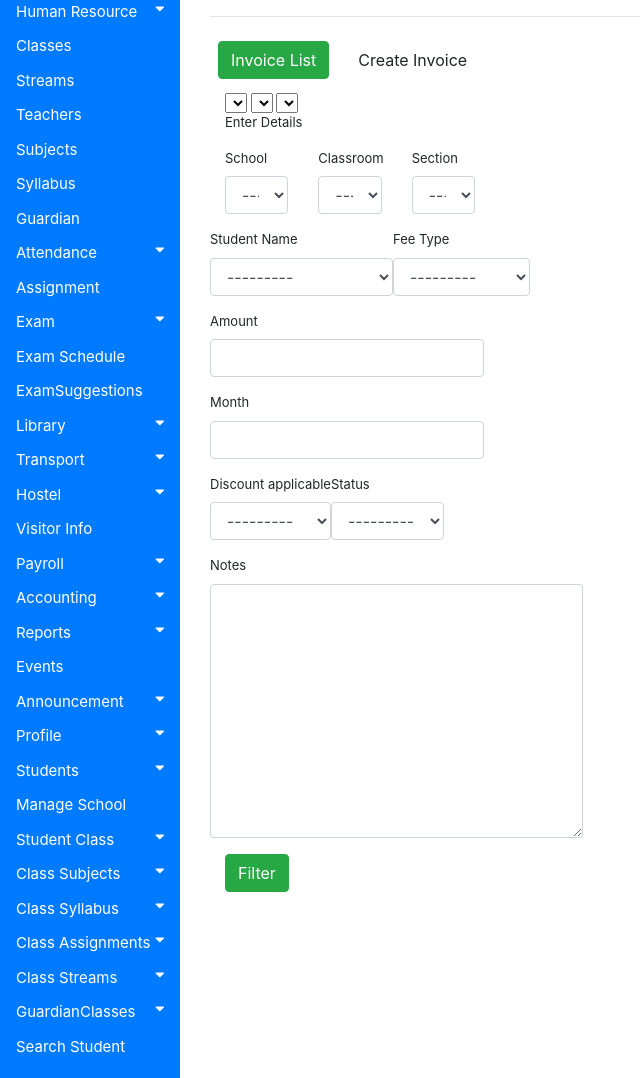
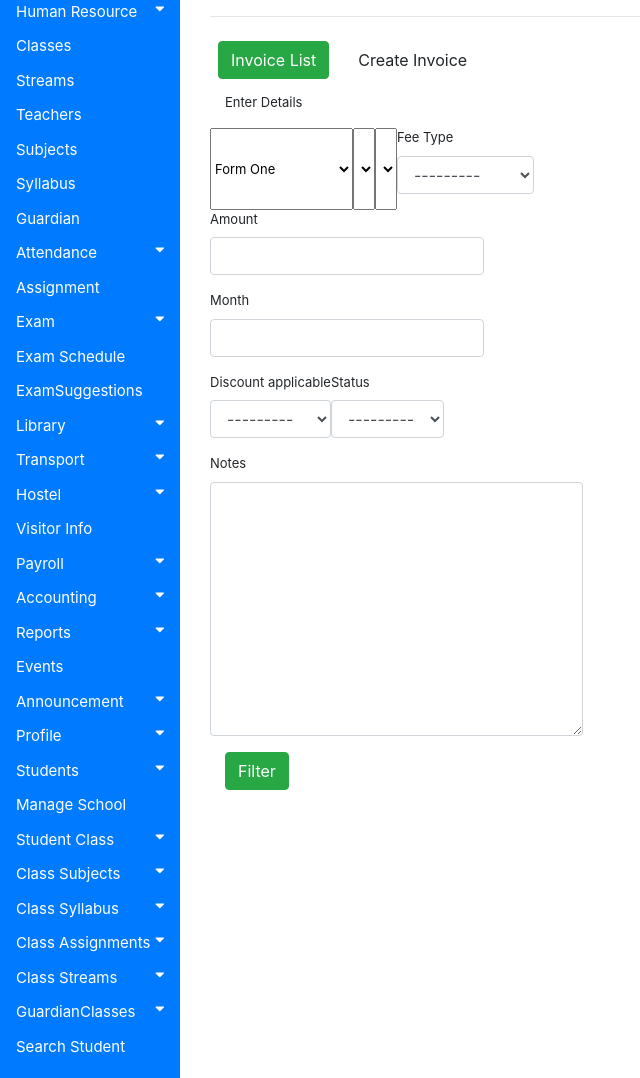
Before and after one commit to Dihfahsih1/msms, a Django app: page /accounts/addfeecollection in a window 1280 px wide; the page is wider, and only the part inside the window is pictured. Shown: the part 163-1241 px from the top of that part, without its empty margins (0-640 px from the left). Run offline with Django 3.2, Linux system fonts and the light colour scheme; data comes from the database, SQL or seed files in the repository; lists and menus that the app fills with data are empty; some libraries are stand-ins or nearby versions.

Commit message:
debugging

```diff
--- a/accounts/templates/accounts/Accounting/addfeecollection.html
+++ b/accounts/templates/accounts/Accounting/addfeecollection.html
@@ -46,48 +46,19 @@
 <br><br>
 {% load crispy_forms_tags %}
 <div class="col-lg-4" style="float:left">
-<form method="post" enctype="multipart/form-data" novalidate>
-  <select name="selectclasses" id="selectclasses">
-      {% for item in all_classes %}
-      <option val="{{ item.ClassName }}"> {{ item.ClassName }} </option>
-      {% endfor %}
-  </select>
-  <select name ="selectsections" id="selectsections">-------------</select>
-  <select name ="selectstudents" id="selectstudents">---------------</select>
 <p>Enter Details</p>
   {% csrf_token %}
   <div class="x_content">
-    <form id="myForm" method="GET"class="form-inline" data-school="{{ request.GET.School }}"data-classroom="{{ request.GET.Class }}"data-section="{{ request.GET.Section }}">
+    <form enctype="multipart/form-data" novalidate>
         <div class="row">
-
-            <div class="col-md-3 col-sm-4 col-xs-12">
-                <div class="item form-group">
-                    <label for="schoolSelect">School</label>
-                    {% render_field form.School title="Schools" class="form-control" %}
-                </div>
-            </div>
-
-
-            <div class="col-md-3 col-sm-4 col-xs-12">
-                <div class="item form-group">
-                    <label for="classroomSelect">Classroom</label>
-                    {% render_field form.Class title="Classrooms" class="form-control" %}
-                </div>
-            </div>
-
-
-            <div class="col-md-3 col-sm-4 col-xs-12">
-                <div class="item form-group">
-                    <label for="sectionSelect">Section</label>
-                    {% render_field form.Section title="Section" class="form-control" %}
-                </div>
-            </div>
-
-
-            <div class="item form-group">
-                <label >Student Name</label>
-                {% render_field form.Student_Name  class="form-control" %}
-            </div>
+          <select name="selectclasses" id="selectclasses">
+              {% for item in all_classes %}
+              <option val="{{ item.ClassName }}"> {{ item.ClassName }} </option>
+              {% endfor %}
+          </select>
+          <select name ="selectsections" id="selectsections">-------------</select>
+          <select name ="selectstudents" id="selectstudents">---------------</select>
+<br><br>
             <div class="item form-group">
                 <label >Fee Type</label>
                 {% render_field form.FeeType  class="form-control" %}
--- a/accounts/views.py
+++ b/accounts/views.py
@@ -1533,18 +1533,16 @@ def load_students(request):
 ################################################
 #   CRUD FOR THE FEE COLLECTION MODULE
 def addfeecollection(request):
-   all_classes=Classinformation.objects.all()
    if request.method=="POST":
        form=AddFeeCollectionForm(request.POST,request.FILES)
        if form.is_valid():
            form.save()
            return redirect('addfeecollection')
    else:
+       all_classes=Classinformation.objects.all()
        form = AddFeeCollectionForm()
-       context = {'form': form}
+       context = {'form': form,'all_classes':all_classes}
        return render(request, 'accounts/Accounting/addfeecollection.html', context)
-   class_context={'all_classes':all_classes}
-   return render(request, 'accounts/Accounting/addfeecollection.html', class_context)
 
 def getSections(request):
     if request.method == 'GET' and request.is_ajax():
```
